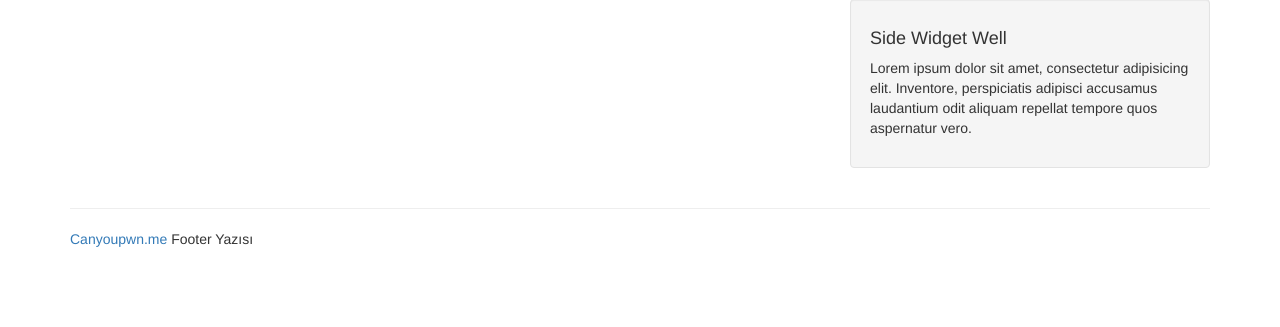
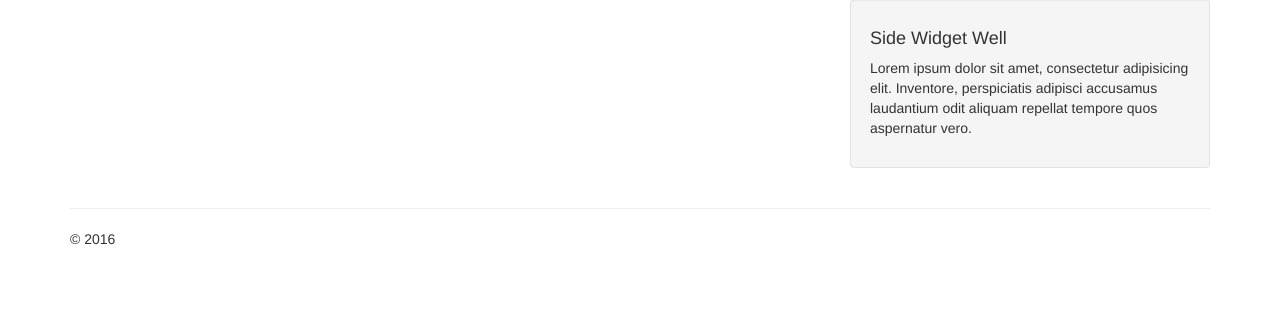
Before and after one commit to canyoupwnme/vulnourblog, a PHP site: page /about.php in a window 1280 px wide. Shown: the part 325-652 px from the top of the page. Run offline with PHP 8.4, Linux system fonts and the light colour scheme.

Commit message:
Bazı Düzenlemeler

```diff
--- a/footer.php
+++ b/footer.php
@@ -2,7 +2,7 @@
 <footer>
     <div class="row">
         <div class="col-lg-12">
-            <p><a href="https://canyoupwn.me/"> Canyoupwn.me</a> Footer Yazısı</p>
+            <p> &copy; 2016 </p>
         </div>
         <!-- /.col-lg-12 -->
     </div>
--- a/header.php
+++ b/header.php
@@ -1,3 +1,6 @@
+<?php
+require_once("settings.php");
+?>
 <!DOCTYPE html>
 <html lang="en">
 
@@ -9,7 +12,7 @@
     <meta name="description" content="">
     <meta name="author" content="">
 
-    <title>Blog Home - Canyoupwn.me</title>
+    <title>Blog Home</title>
 
     <!-- Bootstrap Core CSS -->
     <link href="css/bootstrap.min.css" rel="stylesheet">
@@ -39,7 +42,7 @@
                 <span class="icon-bar"></span>
                 <span class="icon-bar"></span>
             </button>
-            <a class="navbar-brand" href="index.php">VulnOurBlog </a>
+            <a class="navbar-brand" href="index.php">VulnOurBlog</a>
         </div>
         <!-- Collect the nav links, forms, and other content for toggling -->
         <div class="collapse navbar-collapse" id="bs-example-navbar-collapse-1">
```
